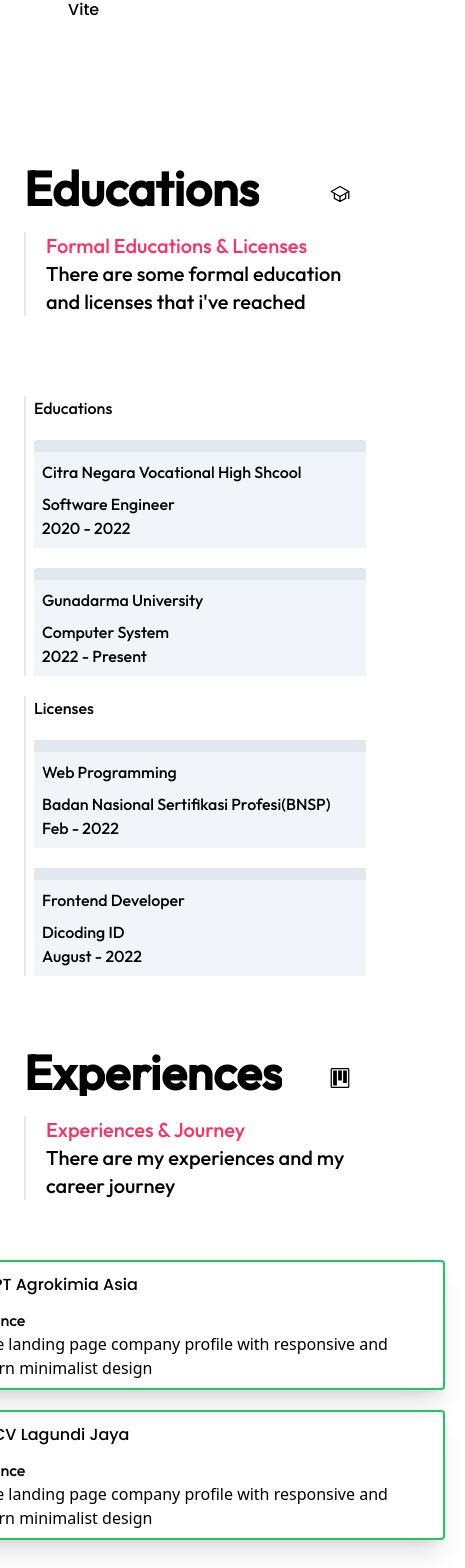
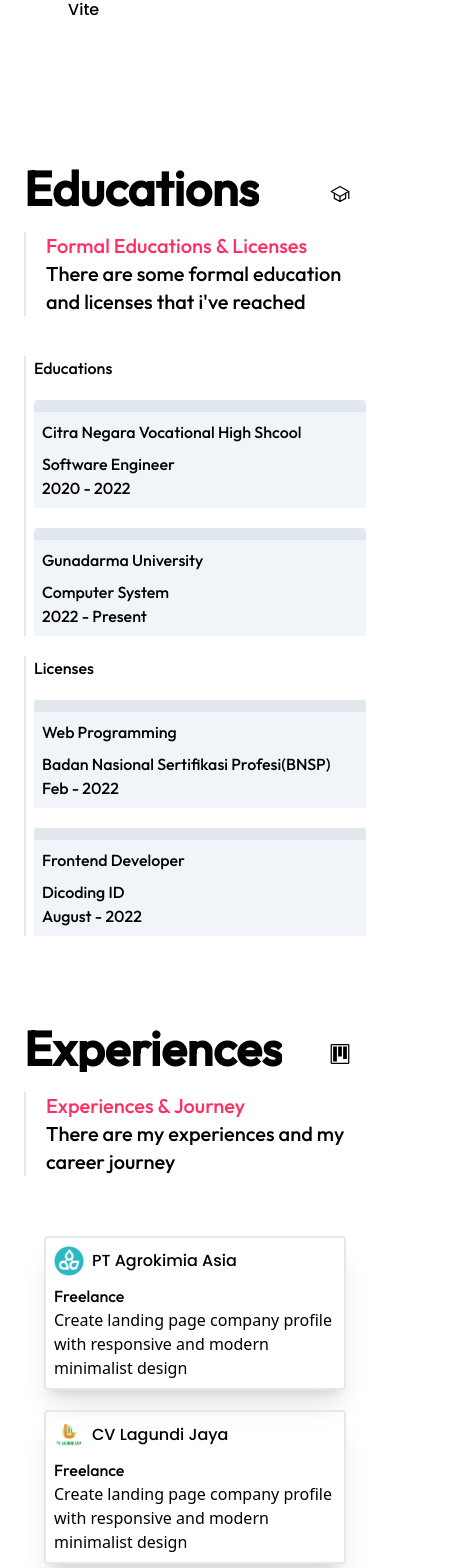
Before and after one commit to DSQL-MONGKEY/Dportfolio-v1, a React (Vite) app: page / in a window 390 px wide. Shown: the part 2398-3966 px from the top of the page, 465 px wide, since content can reach past the window. Built offline with nearby package versions, Linux system fonts and the light colour scheme.

Commit message:
chore<education, experience, projects>: finish build the container

```diff
--- a/src/container/Educations.tsx
+++ b/src/container/Educations.tsx
@@ -6,11 +6,10 @@ import { IoSchoolOutline } from "react-icons/io5"
 
 const Educations = () => {
    return (
-      <section id="educations" className={`${styles.padding} ${styles.paddingY} h-screen`}>
+      <section id="educations" className={`${styles.padding} ${styles.paddingY} sm:h-screen`}>
          <span className="absolute right-0 text-[20px] sm:text-[30px] dark:text-white mr-10 mt-5">
                <IoSchoolOutline/>
          </span>
-         <div className="flex flex-col">
          <div className="flex">
             <Reveal>
                <h3 className="flex font-outfit text-5xl sm:text-6xl font-black dark:text-white">
@@ -18,7 +17,7 @@ const Educations = () => {
                </h3>
             </Reveal>
          </div>
-         </div>
+
          <div className="flex">
             <Reveal>
                <p className="border-l-2 font-outfit text-xl pl-5 dark:text-white mt-5">
@@ -29,7 +28,7 @@ const Educations = () => {
                </p>
             </Reveal>
          </div>
-         <div className="flex flex-col sm:flex-row justify-center mt-20 gap-5 dark:text-white font-outfit">
+         <div className="flex flex-col sm:flex-row justify-center mt-10 sm:mt-20 gap-5 dark:text-white font-outfit">
             <div className="flex flex-col gap-5 border-l-2 pl-2">
                <p>Educations</p>
                {educations.map((edu, idx) => (
--- a/src/container/Experiences.tsx
+++ b/src/container/Experiences.tsx
@@ -33,7 +33,7 @@ const Experiences = () => {
       <div className="flex justify-center mt-10">
         <div className="flex p-5 gap-5 flex-col sm:flex-row">
           {experience.map((exp, idx) => (
-            <div key={idx} className="flex flex-col p-2 border-2 border-green-500 rounded dark:bg-zinc-800 shadow-xl dark:shadow-slate-200/10 w-[500px]">
+            <div key={idx} className="flex flex-col p-2 border-2 dark:border-green-500 rounded dark:bg-zinc-800 shadow-xl dark:shadow-slate-200/10 sm:w-[500px]">
               <div className="flex gap-2 items-center mb-2">
                 <img src={exp.logo} alt={exp.title} className="w-[30px] h-[30px] rounded-full" />
                 <p className="font-poppins">
--- a/src/container/Projects.tsx
+++ b/src/container/Projects.tsx
@@ -1,9 +1,33 @@
+import Reveal from "@components/Reveal"
 import { styles } from "@constants/styles"
+import { GoWorkflow } from "react-icons/go"
 
 const Projects = () => {
    return (
-      <section className={`${styles.padding} ${styles.paddingY}`}>
-         Projects
+      <section className={`${styles.padding} ${styles.paddingY} h-screen dark:text-white mt-10 sm:mt-0`}>
+         <span className="absolute my-5 right-0 text-[20px] sm:text-[30px] mr-10">
+            <GoWorkflow/>
+         </span>
+
+         <div className="flex">
+            <Reveal>
+               <h3 className="flex font-outfit text-5xl sm:text-6xl font-black dark:text-white p-2">
+                  Projects
+               </h3>
+            </Reveal>
+         </div>
+
+         <div className="flex">
+            <Reveal>
+               <p className="border-l-2 font-outfit text-xl pl-5 dark:text-white mt-5">
+                  <span className="text-[#FF2E63] dark:text-green-600">
+                     My Projects
+                  </span> <br />
+                  Few projects that i&apos;ve been work on so far
+               </p>
+            </Reveal>
+         </div>
+
       </section>
    )
 }
```
Lines whose indentation alone changed are shown as unchanged.
